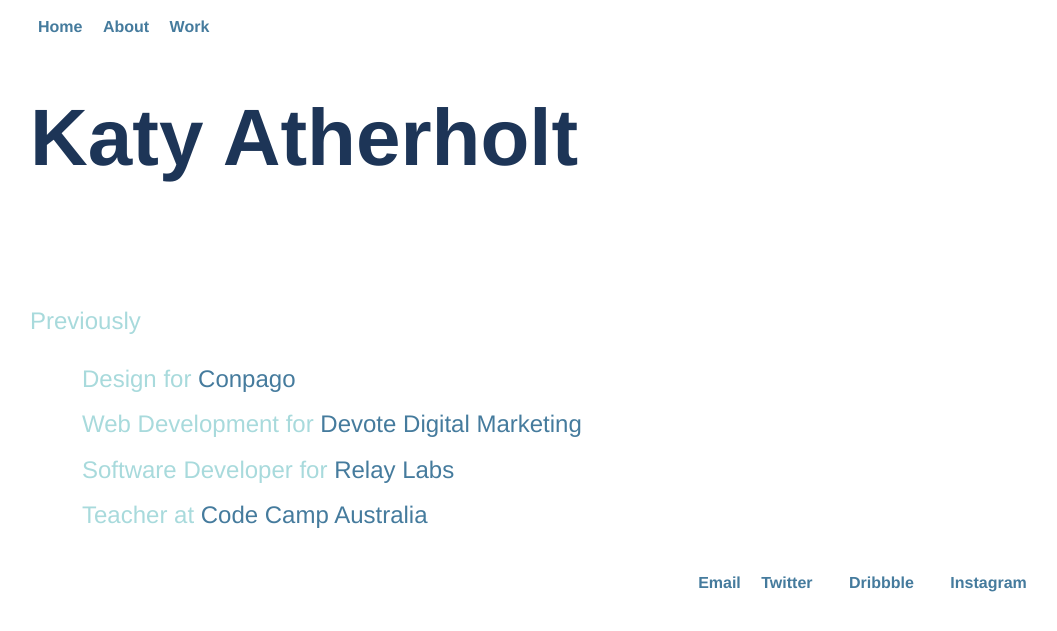
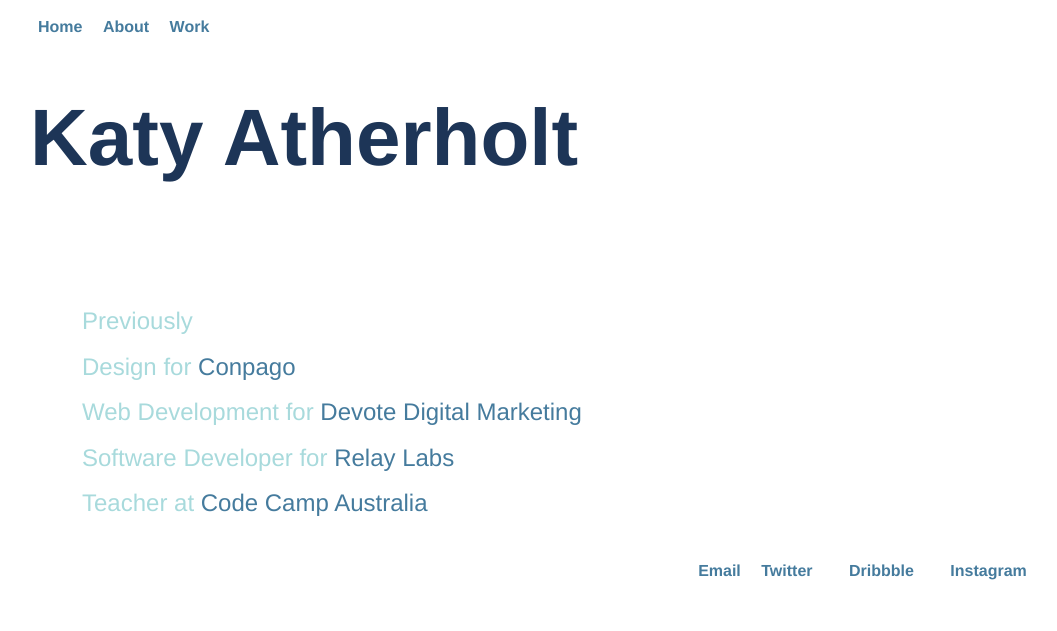
Before and after one commit to katherholt/katherholt.github.io, a Jekyll site: the page built from index.html, in a window 1280 px wide. Shown: the top 631 px of the page, without its empty margins (34-1091 px from the left). Built offline with Jekyll 4.4.1, drawn with Linux system fonts in a browser that asks for light colours; some web fonts are replaced.

Commit message:
Update index.html

```diff
--- a/index.html
+++ b/index.html
@@ -9,8 +9,9 @@ title: Katy Atherholt
 		<div class="blurb">
 			<h1>Katy Atherholt</h1>
 
-			<p style="font-color: #457B9D !important" >Previously</p>
+
 			<ul>
+				<li>Previously</li>
 				<li>Design for <a href="https://conpago.com.au">Conpago</a></li>
 				<li>Web Development for <a href="https://devotedigital.com.au">Devote Digital Marketing</a></li>
 				<li>Software Developer for <a href="https://relaylabs.co">Relay Labs</a></li>
```
